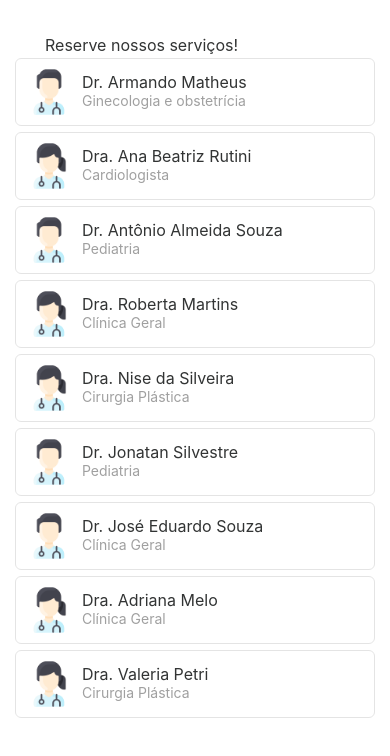
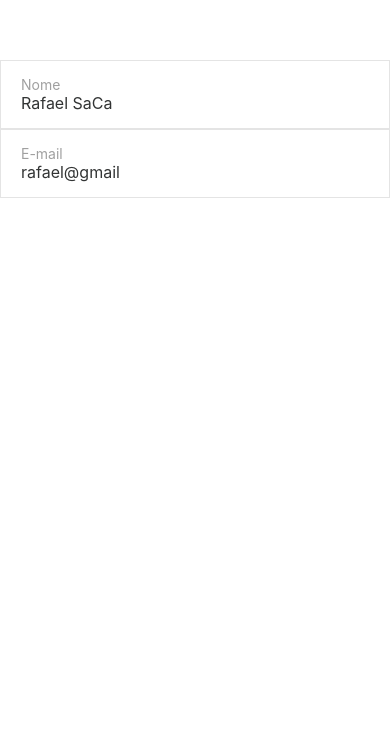
Before and after one commit to RafaelSaCa/agendei-mobile, a React Native app: screen / in a window 390 px wide. Shown: the top 756 px of the page. Built offline with nearby package versions, Linux system fonts and the light colour scheme.

Commit message:
feat: Tela de Profile

```diff
--- a/App.js
+++ b/App.js
@@ -4,10 +4,15 @@ import Button from "./src/components/button/button.jsx";
 import {Login} from "./src/screens/login/login.jsx"
 import { Account } from "./src/screens/account/account.js";
 import { Home } from "./src/screens/home/home.jsx";
+import { Calendar } from "./src/screens/calendar/calendar.jsx";
+import Profile from "./src/screens/profile/profile.jsx";
+
 
 export default function App() {
 
   return <>
-     <Home/>
+
+    <Profile/>
+
   </>;
 }
--- /dev/null
+++ b/src/screens/profile/profile.jsx
@@ -0,0 +1,22 @@
+import { Text, View } from "react-native";
+import { styles } from "./profile.style";
+
+function Profile() {
+  return (
+    <>
+      <View style={styles.container}>
+        <View style={styles.item}>
+          <Text style={styles.title}>Nome</Text>
+          <Text style={styles.text}>Rafael SaCa</Text>
+        </View>
+
+        <View style={styles.item}>
+          <Text style={styles.title}>E-mail</Text>
+          <Text style={styles.text}>rafael@gmail</Text>
+        </View>
+      </View>
+    </>
+  );
+}
+
+export default Profile;
--- /dev/null
+++ b/src/screens/profile/profile.style.js
@@ -0,0 +1,33 @@
+import {COLORS, FONT_SIZE} from "../../constants/theme.js";
+
+export const styles = {
+
+   container:{
+        flex: 1,
+        backgroundColor: COLORS.white,
+        paddingTop: 60
+
+   },
+
+   item:{
+     borderWidth: 1,
+     borderColor: COLORS.gray4,
+     paddingLeft: 20,
+     paddingTop: 15,
+     paddingBottom: 15,
+   },
+
+   title:{
+        fontSize: FONT_SIZE.sm,
+        color: COLORS.gray3
+
+   },
+
+   text:{
+     fontSize: FONT_SIZE.md,
+     color: COLORS.gray1,
+
+
+}
+
+};
```
